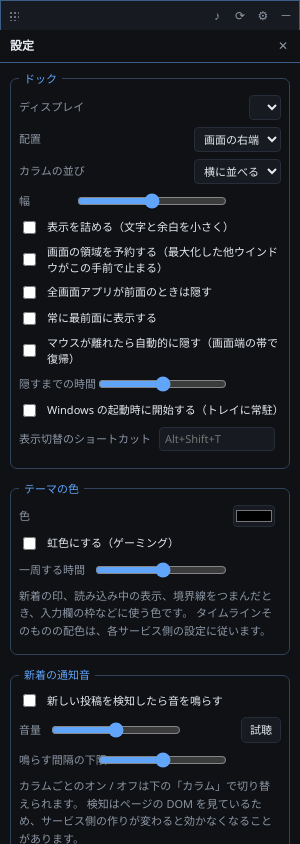
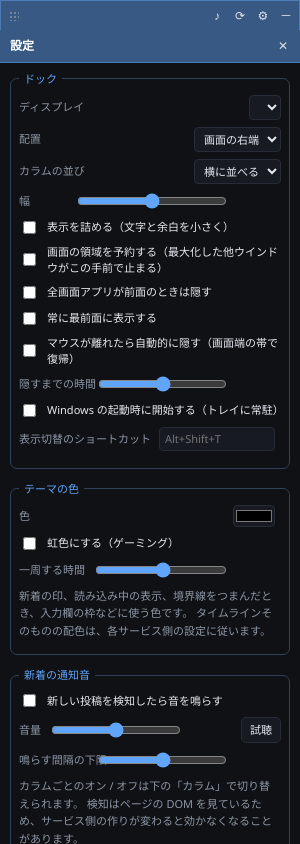
Before and after one commit to Unagi0141/sumikko-panel, an Electron app: page src/renderer/index.html in a window 300 px wide. Both pictures are taken after a click on the button "設定". Drawn offline with Linux system fonts and the light colour scheme; no server answers.

Commit message:
線ではなくバーそのものをテーマ色で塗る
境界線に色を乗せただけでは、ほとんど気づかない見た目だった。
上のバー、カラムの見出し、設定の見出しの地色そのものを塗る。

どこまで濃くできるかは計算して決めた。文字を純白にしたうえで
テーマ色を 45% 混ぜると、見本 6 色と虹色 6 色のどれでも
コントラストが 4.51:1 を下回らない（WCAG AA を満たす）。
カラムの見出しは数が多いので 30% に留めた。

バーの上のアイコンは、地色が明るくなるぶん白へ寄せた。
既定の淡い灰色のままでは沈んでしまうため。

Co-Authored-By: Claude Opus 5 <noreply@anthropic.com>

```diff
--- a/package.json
+++ b/package.json
@@ -1,7 +1,7 @@
 {
   "name": "sumikko-panel",
   "productName": "すみっこパネル",
-  "version": "0.9.7",
+  "version": "0.9.8",
   "private": true,
   "description": "任意の Web ページを画面端のドックに常駐させる Windows アプリ",
   "author": "kto28",
--- a/src/renderer/style.css
+++ b/src/renderer/style.css
@@ -48,9 +48,16 @@ html.rainbow {
 
   /* テーマ色を混ぜた線と面。--accent が変われば、ここも一緒に変わる。
      生の色をそのまま線に使うと強すぎるので、既定の線色へ少しだけ混ぜる。 */
-  --line-accent: color-mix(in srgb, var(--accent) 40%, var(--border));
+  --line-accent: color-mix(in srgb, var(--accent) 65%, var(--border));
   --line-accent-soft: color-mix(in srgb, var(--accent) 18%, var(--border));
   --wash-accent: color-mix(in srgb, var(--accent) 10%, transparent);
+
+  /* バーの地色。線ではなく面をテーマ色にするためのもの。
+     割合は、文字を純白にしたときの読みやすさから決めた。
+     45% なら、見本 6 色と虹色 6 色のどれでも 4.51:1 を下回らない。 */
+  --bar-accent: color-mix(in srgb, var(--accent) 45%, var(--bg-raised));
+  --bar-accent-soft: color-mix(in srgb, var(--accent) 30%, var(--bg-raised));
+  --on-bar: #ffffff;
   --toolbar-h: 30px;
   --head-h: 24px;
   --splitter: 5px;
@@ -97,7 +104,8 @@ body {
   justify-content: space-between;
   flex: 0 0 var(--toolbar-h);
   padding-right: 2px;
-  background: var(--bg-raised);
+  background: var(--bar-accent);
+  color: var(--on-bar);
   border-bottom: 1px solid var(--line-accent);
 }
 
@@ -199,7 +207,8 @@ body.layout-column .col.collapsed {
   gap: 4px;
   flex: 0 0 var(--head-h);
   padding: 0 2px 0 5px;
-  background: var(--bg-raised);
+  background: var(--bar-accent-soft);
+  color: var(--on-bar);
   border-bottom: 1px solid var(--line-accent-soft);
   overflow: hidden;
 }
@@ -362,6 +371,8 @@ body.resizing-column {
   align-items: center;
   justify-content: space-between;
   padding: 6px 6px 6px 10px;
+  background: var(--bar-accent);
+  color: var(--on-bar);
   border-bottom: 1px solid var(--line-accent);
 }
 
@@ -652,3 +663,22 @@ input[type="color"] {
 #rainbow-warn {
   color: #f2c14e;
 }
+
+/* 塗ったバーの上では、アイコンと文字を白へ寄せる。
+   地色が明るくなるので、既定の淡い灰色では沈んでしまう。 */
+#toolbar .icon-btn,
+.col-head .icon-btn,
+.settings-head .icon-btn {
+  color: color-mix(in srgb, var(--on-bar) 82%, transparent);
+}
+
+#toolbar .icon-btn:hover,
+.col-head .icon-btn:hover,
+.settings-head .icon-btn:hover {
+  color: var(--on-bar);
+  background: rgba(255, 255, 255, 0.16);
+}
+
+#toolbar .drag-handle {
+  color: color-mix(in srgb, var(--on-bar) 60%, transparent);
+}
```
